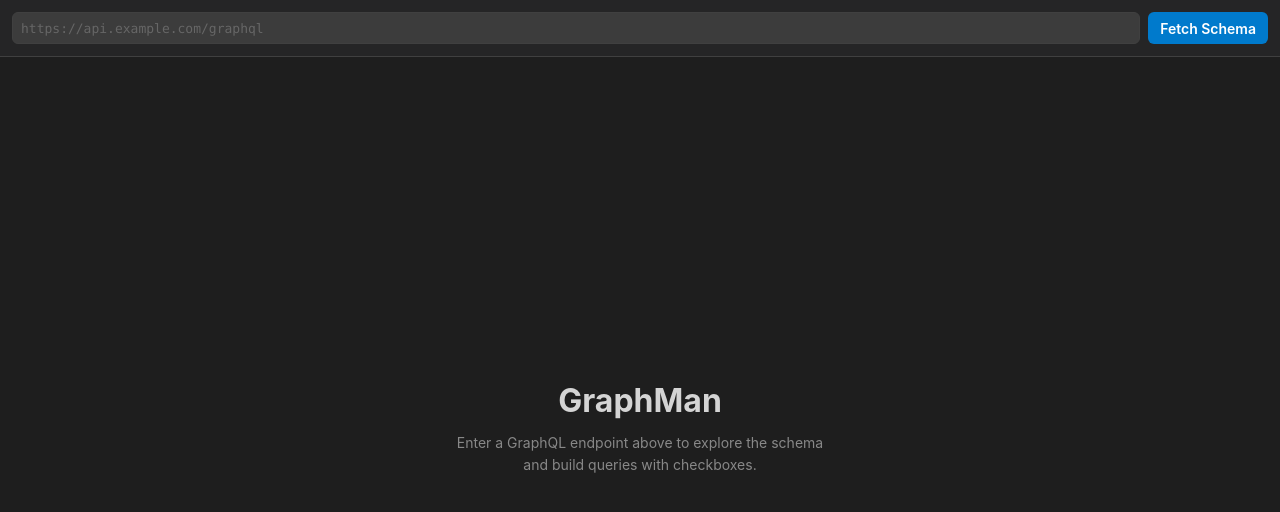
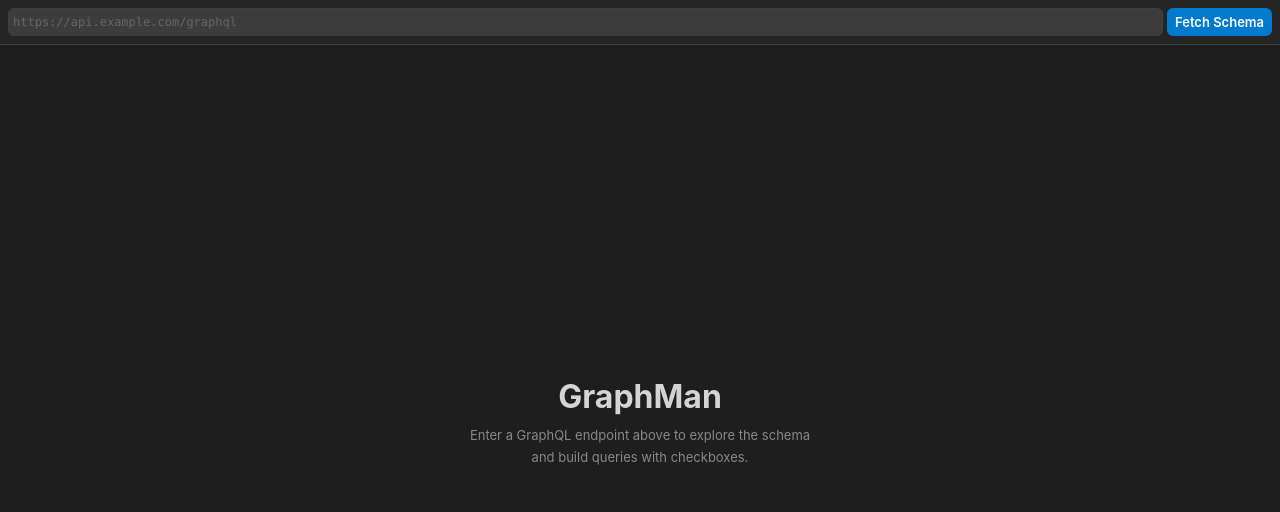
Before and after one commit to muba00/graphman, a React (Vite) app: page / in a window 1280 px wide. Shown: the top 512 px of the page. Built offline with nearby package versions, Linux system fonts and the light colour scheme.

Commit message:
feat: refactor styles and dimensions across multiple components

```diff
--- a/src/components/Checkbox.tsx
+++ b/src/components/Checkbox.tsx
@@ -1,7 +1,7 @@
-import React from 'react';
-import { Pressable, StyleSheet, Text, View } from 'react-native';
-import { Check, Minus } from 'lucide-react';
-import { colors } from '../theme';
+import React from "react";
+import { Pressable, StyleSheet, Text, View } from "react-native";
+import { Check, Minus } from "lucide-react";
+import { colors } from "../theme";
 
 interface CheckboxProps {
   checked: boolean;
@@ -29,7 +29,9 @@
         disabled && styles.disabled,
       ]}
     >
-      {checked && !indeterminate && <Check size={14} color="#FFFFFF" strokeWidth={3.5} />}
+      {checked && !indeterminate && (
+        <Check size={14} color="#FFFFFF" strokeWidth={3.5} />
+      )}
       {indeterminate && <Minus size={14} color="#FFFFFF" strokeWidth={3.5} />}
     </Pressable>
   );
@@ -37,13 +39,13 @@
 
 const styles = StyleSheet.create({
   container: {
-    width: 16,
-    height: 16,
+    width: 14,
+    height: 14,
     borderRadius: 3,
     borderWidth: 1.5,
     borderColor: colors.checkboxBorder,
-    justifyContent: 'center',
-    alignItems: 'center',
+    justifyContent: "center",
+    alignItems: "center",
   },
   active: {
     backgroundColor: colors.checkboxChecked,
@@ -53,15 +55,15 @@
     opacity: 0.4,
   },
   checkmark: {
-    color: '#FFFFFF',
+    color: "#FFFFFF",
     fontSize: 11,
-    fontWeight: '700',
+    fontWeight: "700",
     marginTop: -1,
   },
   dash: {
     width: 8,
     height: 2,
-    backgroundColor: '#FFFFFF',
+    backgroundColor: "#FFFFFF",
     borderRadius: 1,
   },
 });
--- a/src/components/EndpointInput.tsx
+++ b/src/components/EndpointInput.tsx
@@ -94,10 +94,10 @@
     backgroundColor: colors.bgInput,
     borderRadius: 6,
     paddingHorizontal: spacing.sm,
-    paddingVertical: 6,
+    paddingVertical: 4,
     borderWidth: 1,
     borderColor: colors.border,
-    height: 32, // Made smaller
+    height: 28, // Made smaller
   },
   button: {
     backgroundColor: colors.accent,
@@ -106,7 +106,7 @@
     justifyContent: "center",
     alignItems: "center",
     minWidth: 100,
-    height: 32, // Made smaller to match input
+    height: 28, // Made smaller to match input
   },
   buttonDisabled: {
     opacity: 0.6,
--- a/src/components/FieldNode.tsx
+++ b/src/components/FieldNode.tsx
@@ -67,7 +67,7 @@
     [dispatch, operationType, path],
   );
 
-  const leftPadding = depth * 20;
+  const leftPadding = depth * 14;
   const showArgs = selected && node.args.length > 0;
   const filledArgCount = node.args.filter(
     (a) => fieldSelection?.args[a.name],
@@ -124,7 +124,7 @@
 
       {/* Arguments panel — auto-shown when field is selected */}
       {showArgs && (
-        <View style={[styles.argsPanel, { marginLeft: leftPadding + 28 }]}>
+        <View style={[styles.argsPanel, { marginLeft: leftPadding + 22 }]}>
           <Pressable
             style={styles.argsPanelHeader}
             onPress={() => setArgsCollapsed((prev) => !prev)}
@@ -209,9 +209,9 @@
   row: {
     flexDirection: "row",
     alignItems: "center",
-    paddingVertical: 4,
+    paddingVertical: 2,
     paddingRight: spacing.md,
-    minHeight: 28,
+    minHeight: 24,
   },
   chevronHitArea: {
     width: 20,
@@ -274,7 +274,7 @@
   argsPanelHeader: {
     flexDirection: "row",
     alignItems: "center",
-    paddingVertical: 6,
+    paddingVertical: 4,
     paddingHorizontal: spacing.sm,
     backgroundColor: colors.bgElevated,
     borderBottomWidth: 1,
@@ -334,9 +334,10 @@
     backgroundColor: colors.bgInput,
     borderRadius: 4,
     paddingHorizontal: spacing.sm,
-    paddingVertical: 6,
+    paddingVertical: 4,
     borderWidth: 1,
-    borderColor: 'transparent',
+    borderColor: "transparent",
+    minHeight: 24,
   },
   argInputFilled: {
     borderColor: colors.accent,
--- a/src/components/QueryPreview.tsx
+++ b/src/components/QueryPreview.tsx
@@ -139,7 +139,7 @@
   },
   header: {
     paddingHorizontal: spacing.md,
-    paddingVertical: spacing.sm,
+    paddingVertical: spacing.xs,
     borderBottomWidth: 1,
     borderBottomColor: colors.border,
   },
@@ -160,7 +160,7 @@
     fontFamily: fonts.mono,
     fontSize: fonts.monoSize,
     color: colors.syntaxKeyword,
-    lineHeight: 20,
+    lineHeight: 18,
   },
   placeholder: {
     color: colors.textMuted,
--- a/src/components/SchemaExplorer.tsx
+++ b/src/components/SchemaExplorer.tsx
@@ -133,13 +133,13 @@
     borderWidth: 1,
     borderColor: colors.border,
     paddingHorizontal: spacing.sm,
-    height: 28, // Smaller height
+    height: 24, // Smaller height
     gap: spacing.xs,
   },
   searchInput: {
     flex: 1,
     fontFamily: fonts.mono,
-    fontSize: 12, // Slightly smaller font
+    fontSize: 11, // Slightly smaller font
     color: colors.textPrimary,
     height: "100%",
     padding: 0,
--- a/src/theme.ts
+++ b/src/theme.ts
@@ -4,58 +4,58 @@
  */
 export const colors = {
   // Backgrounds
-  bg: '#1E1E1E',
-  bgSurface: '#252526',
-  bgElevated: '#2D2D30',
-  bgInput: '#3C3C3C',
-  bgHover: '#383838',
+  bg: "#1E1E1E",
+  bgSurface: "#252526",
+  bgElevated: "#2D2D30",
+  bgInput: "#3C3C3C",
+  bgHover: "#383838",
 
   // Borders
-  border: '#404040',
-  borderFocused: '#007ACC',
+  border: "#404040",
+  borderFocused: "#007ACC",
 
   // Text
-  textPrimary: '#D4D4D4',
-  textSecondary: '#888888',
-  textMuted: '#666666',
-  textInverse: '#1E1E1E',
+  textPrimary: "#D4D4D4",
+  textSecondary: "#888888",
+  textMuted: "#666666",
+  textInverse: "#1E1E1E",
 
   // Accents
-  accent: '#007ACC',
-  accentHover: '#1A8AD4',
-  accentMuted: '#264F78',
+  accent: "#007ACC",
+  accentHover: "#1A8AD4",
+  accentMuted: "#264F78",
 
   // GraphQL syntax colors
-  syntaxField: '#9CDCFE',
-  syntaxType: '#4EC9B0',
-  syntaxArg: '#CE9178',
-  syntaxKeyword: '#C586C0',
-  syntaxDeprecated: '#D7BA7D',
-  syntaxScalar: '#B5CEA8',
+  syntaxField: "#9CDCFE",
+  syntaxType: "#4EC9B0",
+  syntaxArg: "#CE9178",
+  syntaxKeyword: "#C586C0",
+  syntaxDeprecated: "#D7BA7D",
+  syntaxScalar: "#B5CEA8",
 
   // Status
-  error: '#F14C4C',
-  errorBg: '#5A1D1D',
-  success: '#89D185',
-  warning: '#CCA700',
+  error: "#F14C4C",
+  errorBg: "#5A1D1D",
+  success: "#89D185",
+  warning: "#CCA700",
 
   // Checkbox
-  checkboxBorder: '#6B6B6B',
-  checkboxChecked: '#007ACC',
-  checkboxIndeterminate: '#007ACC',
+  checkboxBorder: "#6B6B6B",
+  checkboxChecked: "#007ACC",
+  checkboxIndeterminate: "#007ACC",
 } as const;
 
 export const spacing = {
-  xs: 4,
-  sm: 8,
-  md: 12,
-  lg: 16,
-  xl: 24,
+  xs: 2,
+  sm: 4,
+  md: 8,
+  lg: 12,
+  xl: 16,
 } as const;
 
 export const fonts = {
-  mono: 'Menlo',
-  monoSize: 13,
-  uiSize: 14,
-  smallSize: 12,
+  mono: "Menlo",
+  monoSize: 12,
+  uiSize: 13,
+  smallSize: 11,
 } as const;
```
